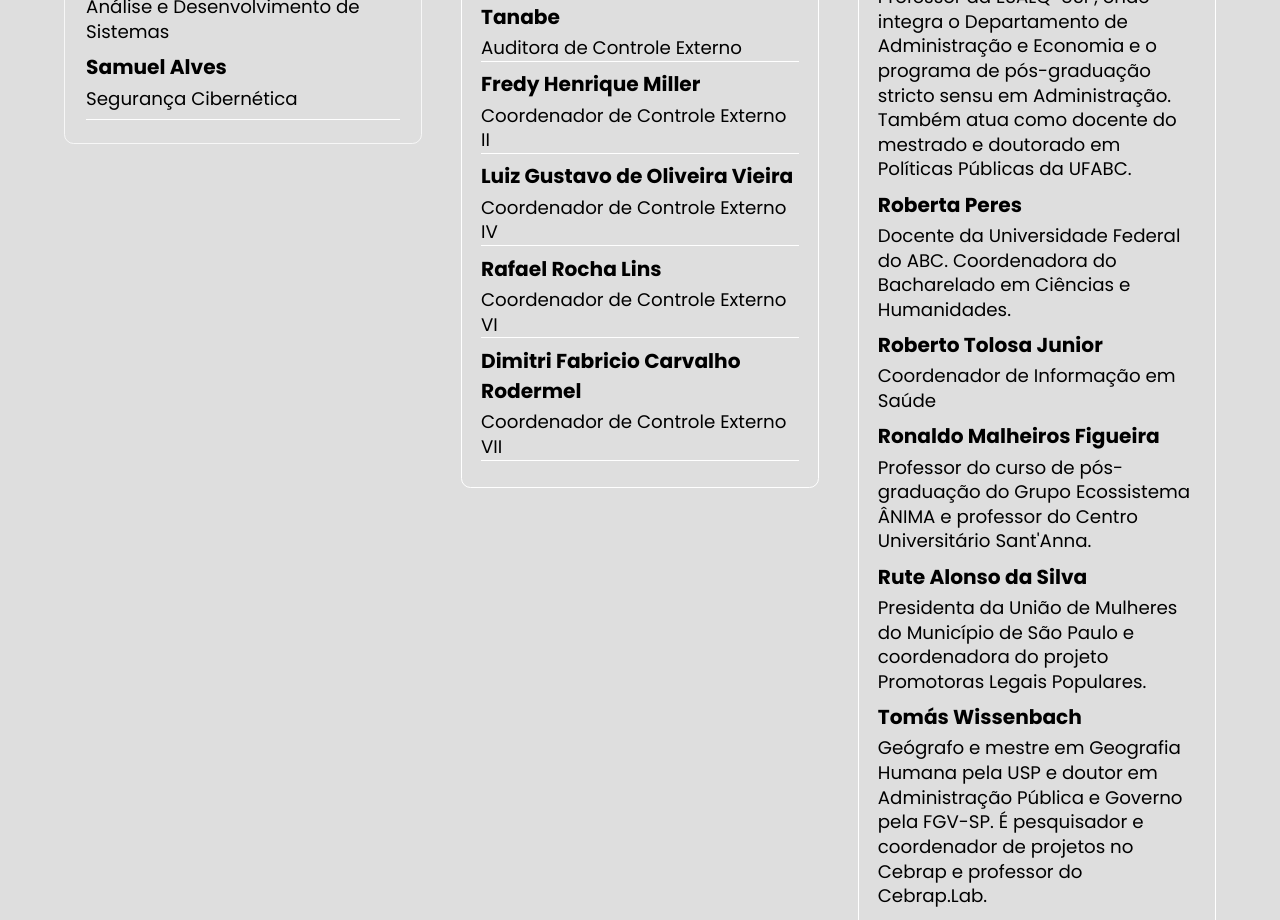
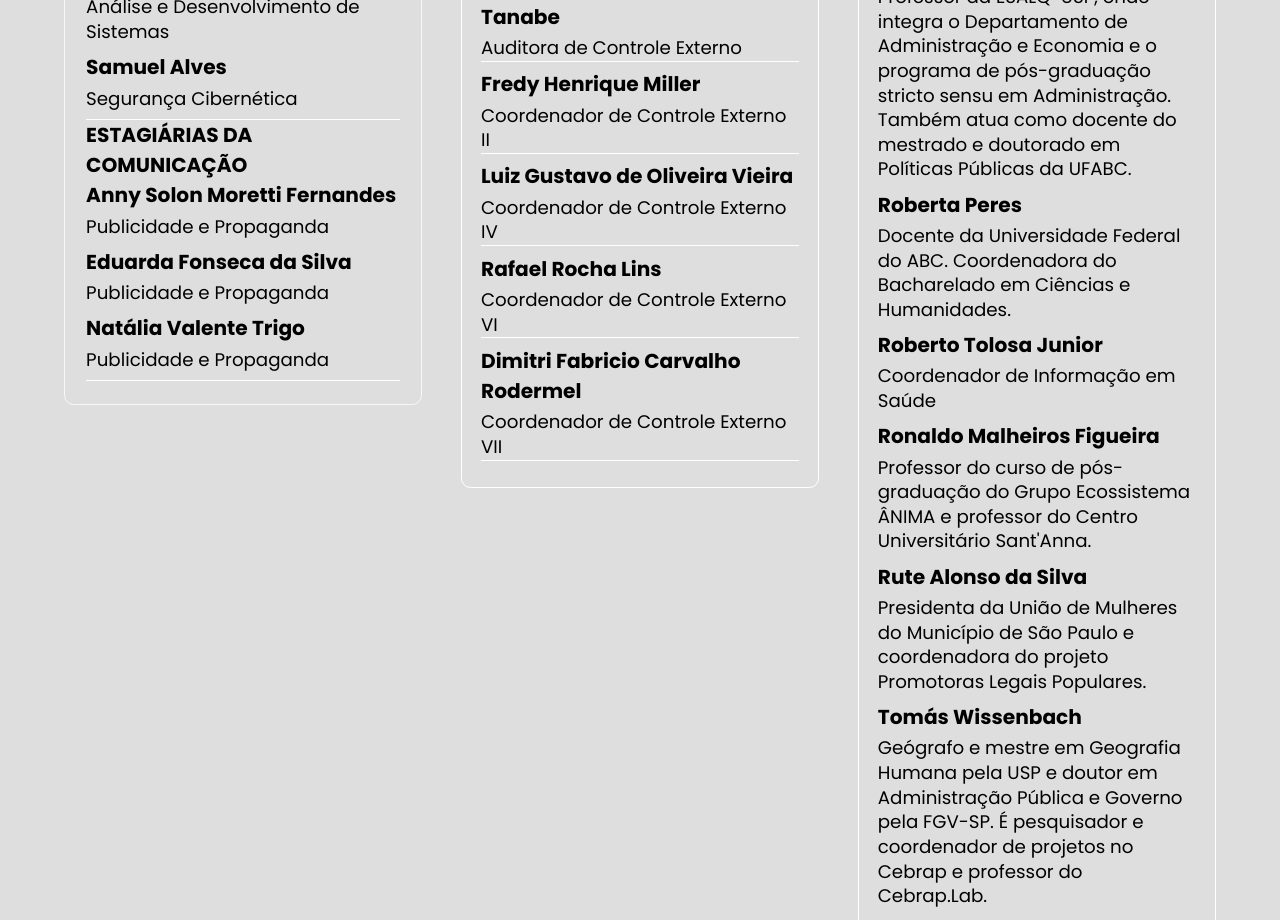
Before and after one commit to ObservatorioPoliticasTCM/painel-frontend, a Vue app: page /fichatecnica in a window 1280 px wide. Shown: the part 1600-2520 px from the top of the page. Built offline with nearby package versions, Linux system fonts and the light colour scheme.

Commit message:
Adicionadas estagiárias da comunicação

```diff
--- a/src/components/TechSupport.vue
+++ b/src/components/TechSupport.vue
@@ -19,6 +19,12 @@
             <NameAndTitle name="Pedro Lima" title="Geografia" />
             <NameAndTitle name="Rafael Bezerra" title="Análise e Desenvolvimento de Sistemas" />
             <NameAndTitle name="Samuel Alves" title="Segurança Cibernética" />
+        </NameGroup>
+
+        <NameGroup name="Estagiárias da Comunicação" :border="false">
+            <NameAndTitle name="Anny Solon Moretti Fernandes" title="Publicidade e Propaganda" />
+            <NameAndTitle name="Eduarda Fonseca da Silva" title="Publicidade e Propaganda" />
+            <NameAndTitle name="Natália Valente Trigo" title="Publicidade e Propaganda" />
         </NameGroup>
     </div>
 </template>
```
